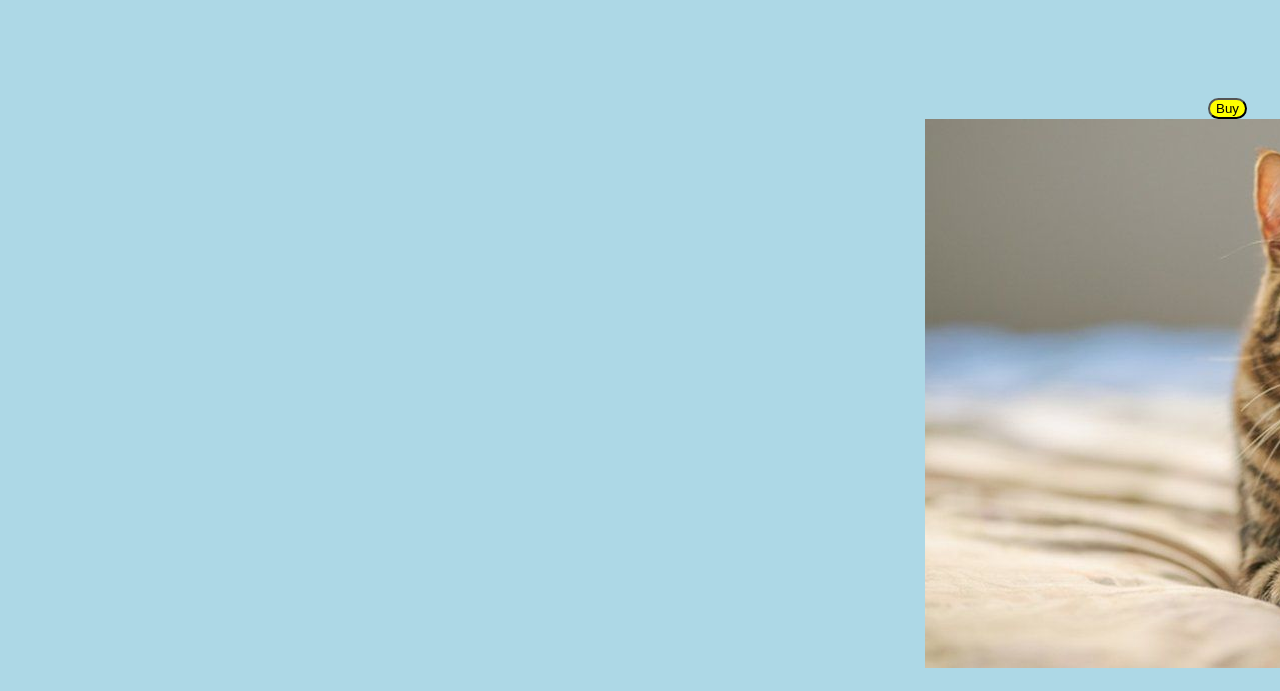
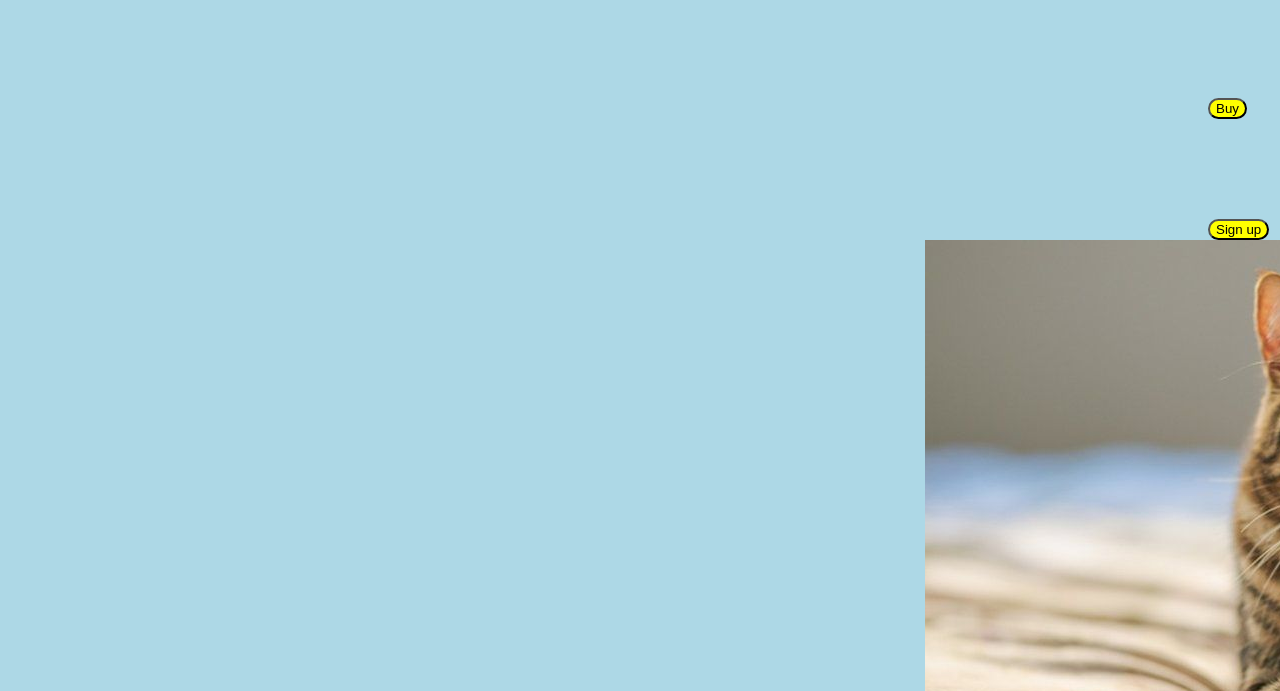
Before and after one commit to giorgioneko/Webpage, a plain HTML site: page index.html in a window 1280 px wide. Shown: the part 109-800 px from the top of the page. Drawn offline with Linux system fonts and the light colour scheme.

Commit message:
Add Sign-up conversion tracking for AW-17974174858

```diff
--- a/index.html
+++ b/index.html
@@ -15,6 +15,7 @@
       gtag('js', new Date());
 
       gtag('config', 'AW-17975842669');
+      gtag('config', 'AW-17974174858');
       gtag('config', 'G-R1PP1Z3BXL');
     </script>
 
@@ -52,6 +53,19 @@
     }
     </script>
 
+    <!-- Event snippet for Sign-up conversion page -->
+    <script>
+    function gtag_report_signup(btn) {
+      gtag('event', 'conversion', {
+        'send_to': 'AW-17974174858/l3nnCJPdl_8bEIrJ4PpC',
+        'transaction_id': Date.now().toString(36) + Math.random().toString(36).slice(2)
+      });
+      btn.textContent = 'Signed up!';
+      btn.disabled = true;
+      return false;
+    }
+    </script>
+
     <!-- Load external CSS styles -->
     <link rel="stylesheet" href="styles.css">
     <style>
@@ -63,6 +77,7 @@
         <h1>My ネコページ</h1>
         <a href="tel:0644834265" onclick="return gtag_report_conversion('tel:0644834265')">0644834265</a>
         <button onclick="gtag_report_purchase(this)">Buy</button>
+        <button onclick="gtag_report_signup(this)">Sign up</button>
     </div>
 
     <div class='neko'>
```
